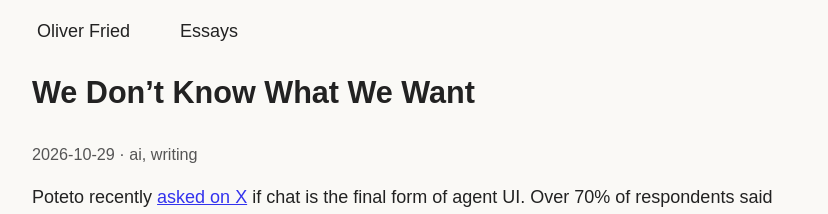
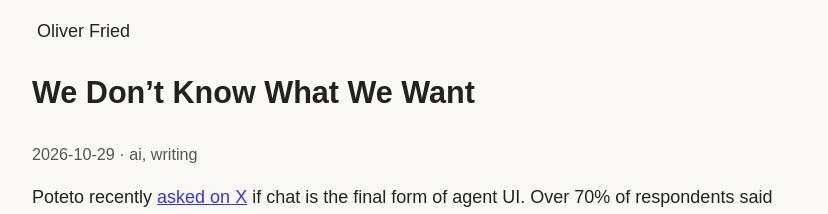
Before and after one commit to oliver-fried/oliverfried-blog, a Jekyll site: the page built from _posts/2026-10-29-we-dont-know-what-we-want.md, in a window 1280 px wide. Shown: the top 214 px of the page, without its empty margins (224-1052 px from the left). Built offline with Jekyll 4.4.1, drawn with Linux system fonts in a browser that asks for light colours.

Commit message:
Remove Essays navigation and return essay readers to the home page

```diff
--- a/_layouts/default.html
+++ b/_layouts/default.html
@@ -14,14 +14,13 @@
 <a class="skip-link" href="#content">Skip to content</a>
 <header><nav aria-label="Main navigation"><ul>
 <li><a href="{{ '/' | relative_url }}">Oliver Fried</a></li>
-<li><a href="{{ '/essays/' | relative_url }}">Essays</a></li>
 </ul></nav></header>
 <main id="content">
 {% if page.collection == 'posts' %}
 <article><h1>{{ page.title | escape }}</h1>
 <p class="meta"><time datetime="{{ page.date | date_to_xmlschema }}">{{ page.date | date: '%Y-%m-%d' }}</time>{% if page.tags.size > 0 %} · {{ page.tags | join: ', ' | escape }}{% endif %}</p>
 {{ content }}
-<p><a href="{{ '/essays/' | relative_url }}">← All essays</a></p></article>
+<p><a href="{{ '/' | relative_url }}">← All essays</a></p></article>
 {% else %}{{ content }}{% endif %}
 </main>
 <footer><a href="https://github.com/oliver-fried">github</a> | <a href="{{ '/feed.xml' | relative_url }}">rss</a></footer>
```
